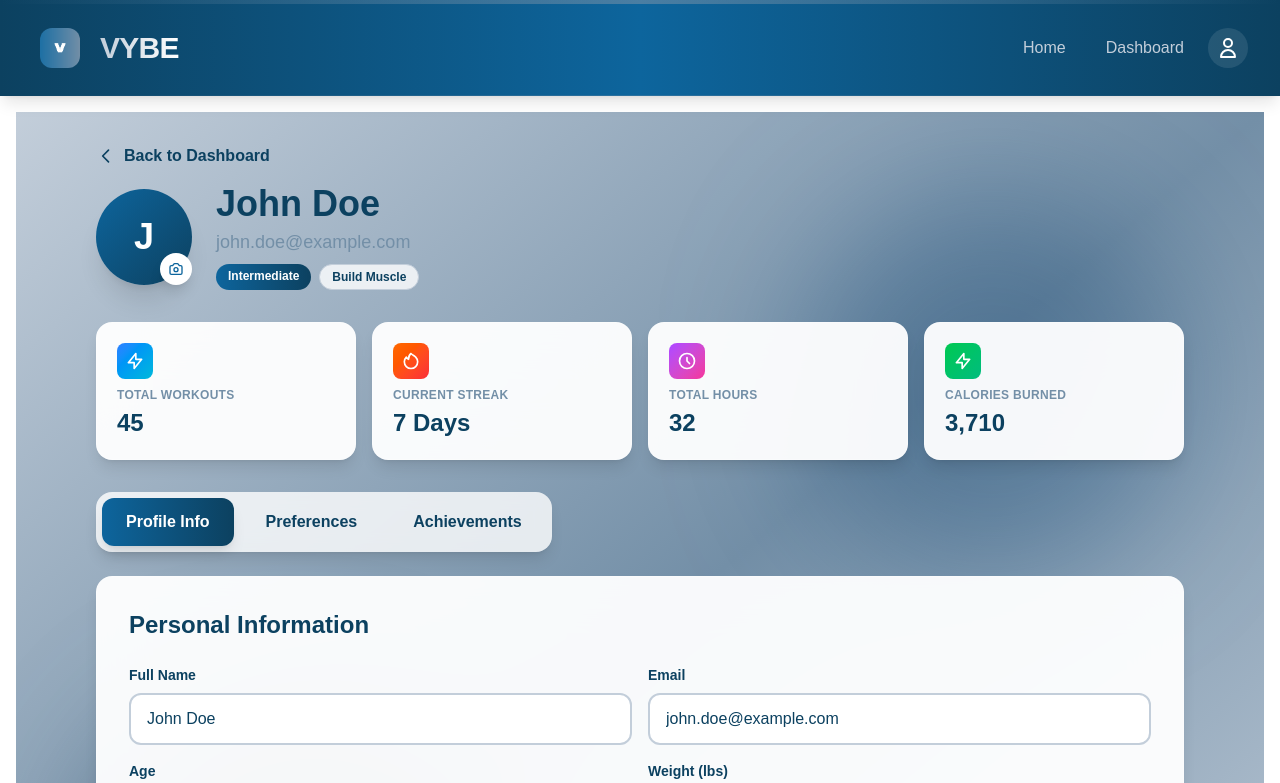
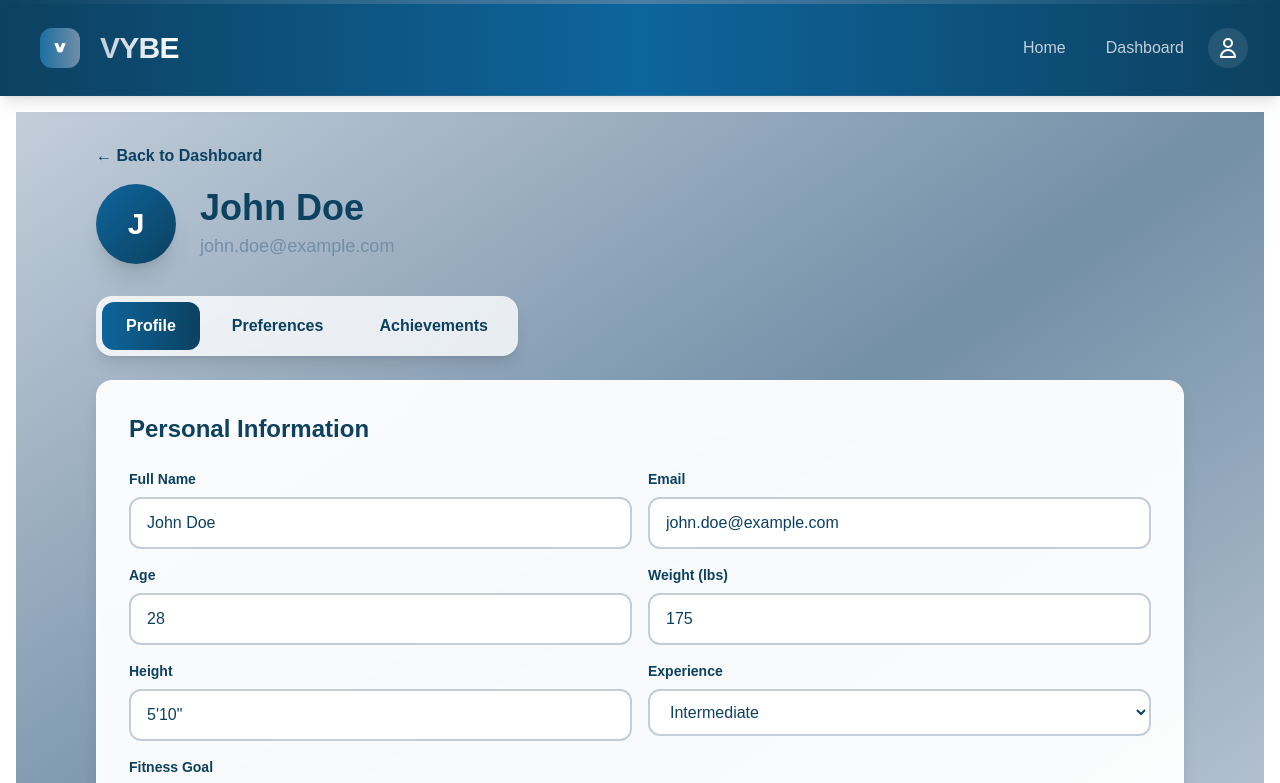
Before and after one commit to madubashinii/VYBE, a Next.js app in the folder frontend/: page /profile in a window 1280 px wide. Shown: the top 783 px of the page. Built offline with nearby package versions, Linux system fonts and the light colour scheme.

Commit message:
modified the profile page styles

```diff
--- a/frontend/src/app/profile/page.jsx
+++ b/frontend/src/app/profile/page.jsx
@@ -17,28 +17,17 @@ export default function Profile() {
 
     const [preferences, setPreferences] = useState({
         units: "imperial",
-        theme: "light",
         notifications: true,
-        publicProfile: false,
-        showStats: true
+        publicProfile: false
     });
 
     const achievements = [
-        { id: 1, title: "First Workout", description: "Complete your first workout", icon: "🏆", unlocked: true, date: "Oct 1, 2025" },
-        { id: 2, title: "7 Day Streak", description: "Maintain a 7-day workout streak", icon: "🔥", unlocked: true, date: "Oct 7, 2025" },
-        { id: 3, title: "100 Workouts", description: "Complete 100 total workouts", icon: "💯", unlocked: false, progress: 45 },
-        { id: 4, title: "PR Crusher", description: "Set 10 personal records", icon: "💪", unlocked: true, date: "Oct 15, 2025" },
-        { id: 5, title: "Early Bird", description: "Complete 5 workouts before 7 AM", icon: "🌅", unlocked: false, progress: 2 },
-        { id: 6, title: "Marathon", description: "Log 50+ hours of workouts", icon: "⏱️", unlocked: false, progress: 32 },
-        { id: 7, title: "Diverse Trainer", description: "Complete all workout types", icon: "🎯", unlocked: true, date: "Oct 20, 2025" },
-        { id: 8, title: "Social Butterfly", description: "Share 10 workouts", icon: "🦋", unlocked: false, progress: 6 }
-    ];
-
-    const stats = [
-        { label: "Total Workouts", value: "45", icon: "M13 10V3L4 14h7v7l9-11h-7z", color: "from-blue-500 to-cyan-500" },
-        { label: "Current Streak", value: "7 Days", icon: "M17.657 18.657A8 8 0 016.343 7.343S7 9 9 10c0-2 .5-5 2.986-7C14 5 16.09 5.777 17.656 7.343A7.975 7.975 0 0120 13a7.975 7.975 0 01-2.343 5.657z", color: "from-orange-500 to-red-500" },
-        { label: "Total Hours", value: "32", icon: "M12 8v4l3 3m6-3a9 9 0 11-18 0 9 9 0 0118 0z", color: "from-purple-500 to-pink-500" },
-        { label: "Calories Burned", value: "3,710", icon: "M13 10V3L4 14h7v7l9-11h-7z", color: "from-green-500 to-emerald-500" }
+        { id: 1, title: "First Workout", description: "Complete your first workout", icon: "🏆", unlocked: true, date: "Oct 1" },
+        { id: 2, title: "7 Day Streak", description: "Maintain a 7-day workout streak", icon: "🔥", unlocked: true, date: "Oct 7" },
+        { id: 3, title: "100 Workouts", description: "Complete 100 total workouts", icon: "💯", unlocked: false, progress: 45, total: 100 },
+        { id: 4, title: "PR Crusher", description: "Set 10 personal records", icon: "💪", unlocked: true, date: "Oct 15" },
+        { id: 5, title: "Early Bird", description: "Complete 5 workouts before 7 AM", icon: "🌅", unlocked: false, progress: 2, total: 5 },
+        { id: 6, title: "Marathon", description: "Log 50+ hours of workouts", icon: "⏱️", unlocked: false, progress: 32, total: 50 }
     ];
 
     const handleSaveProfile = () => {
@@ -50,66 +39,22 @@ export default function Profile() {
     };
 
     return (
-        <div className="min-h-screen bg-gradient-to-br from-[#c3ceda] via-[#738fa7] to-[#c3ceda] relative overflow-hidden">
-            {/* Animated background blobs */}
-            <div className="absolute top-20 right-20 w-96 h-96 bg-[#0d659d] rounded-full mix-blend-multiply filter blur-3xl opacity-20 animate-pulse"></div>
-            <div className="absolute bottom-20 left-20 w-96 h-96 bg-[#0c4160] rounded-full mix-blend-multiply filter blur-3xl opacity-20 animate-pulse" style={{ animationDelay: '1s' }}></div>
+        <div className="min-h-screen bg-gradient-to-br from-[#c3ceda] via-[#738fa7] to-[#c3ceda]">
+            <div className="max-w-6xl mx-auto px-4 sm:px-6 lg:px-8 py-8">
 
-            <div className="relative max-w-6xl mx-auto px-4 sm:px-6 lg:px-8 py-8">
-
-                {/* Header */}
                 <div className="mb-8">
-                    <Link href="/dashboard" className="inline-flex items-center gap-2 text-[#0c4160] hover:text-[#0d659d] font-semibold mb-4 transition-colors">
-                        <svg className="w-5 h-5" fill="none" stroke="currentColor" viewBox="0 0 24 24">
-                            <path strokeLinecap="round" strokeLinejoin="round" strokeWidth={2} d="M15 19l-7-7 7-7" />
-                        </svg>
-                        Back to Dashboard
+                    <Link href="/dashboard" className="inline-flex items-center gap-2 text-[#0c4160] hover:text-[#0d659d] font-semibold mb-4">
+                        ← Back to Dashboard
                     </Link>
-                    <div className="flex flex-col lg:flex-row lg:items-start lg:justify-between gap-6">
                     <div className="flex items-center gap-6">
-                            {/* Profile Avatar */}
-                            <div className="relative">
-                                <div className="w-24 h-24 bg-gradient-to-br from-[#0d659d] to-[#0c4160] rounded-full flex items-center justify-center text-white text-4xl font-bold shadow-xl">
+                        <div className="w-20 h-20 bg-gradient-to-br from-[#0d659d] to-[#0c4160] rounded-full flex items-center justify-center text-white text-3xl font-bold shadow-xl">
                             {profileData.name.charAt(0)}
-                                </div>
-                                <button className="absolute bottom-0 right-0 bg-white rounded-full p-2 shadow-lg hover:scale-110 transition-transform">
-                                    <svg className="w-4 h-4 text-[#0d659d]" fill="none" stroke="currentColor" viewBox="0 0 24 24">
-                                        <path strokeLinecap="round" strokeLinejoin="round" strokeWidth={2} d="M3 9a2 2 0 012-2h.93a2 2 0 001.664-.89l.812-1.22A2 2 0 0110.07 4h3.86a2 2 0 011.664.89l.812 1.22A2 2 0 0018.07 7H19a2 2 0 012 2v9a2 2 0 01-2 2H5a2 2 0 01-2-2V9z" />
-                                        <path strokeLinecap="round" strokeLinejoin="round" strokeWidth={2} d="M15 13a3 3 0 11-6 0 3 3 0 016 0z" />
-                                    </svg>
-                                </button>
                         </div>
                         <div>
                             <h1 className="text-[#0c4160] text-4xl font-bold mb-1">{profileData.name}</h1>
-                                <p className="text-[#738fa7] text-lg mb-2">{profileData.email}</p>
-                                <div className="flex gap-2">
-                                    <span className="bg-gradient-to-r from-[#0d659d] to-[#0c4160] text-white px-3 py-1 rounded-full text-xs font-bold">
-                                        {profileData.experience}
-                                    </span>
-                                    <span className="bg-white/80 backdrop-blur-sm text-[#0c4160] px-3 py-1 rounded-full text-xs font-bold border border-[#c3ceda]">
-                                        {profileData.goal}
-                                    </span>
+                            <p className="text-[#738fa7] text-lg">{profileData.email}</p>
                         </div>
                     </div>
-                        </div>
-                    </div>
-                </div>
-
-                {/* Stats Grid */}
-                <div className="grid grid-cols-2 lg:grid-cols-4 gap-4 mb-8">
-                    {stats.map((stat, index) => (
-                        <div key={index} className="bg-white/95 backdrop-blur-xl rounded-2xl p-5 shadow-lg border border-white/20 hover:shadow-xl hover:-translate-y-1 transition-all">
-                            <div className="flex items-center gap-3 mb-2">
-                                <div className={`bg-gradient-to-br ${stat.color} p-2 rounded-lg`}>
-                                    <svg className="w-5 h-5 text-white" fill="none" stroke="currentColor" viewBox="0 0 24 24">
-                                        <path strokeLinecap="round" strokeLinejoin="round" strokeWidth={2} d={stat.icon} />
-                                    </svg>
-                                </div>
-                            </div>
-                            <p className="text-[#738fa7] text-xs font-semibold uppercase tracking-wide mb-1">{stat.label}</p>
-                            <p className="text-[#0c4160] text-2xl font-bold">{stat.value}</p>
-                        </div>
-                    ))}
                 </div>
 
                 {/* Tabs */}
@@ -117,16 +62,16 @@ export default function Profile() {
                     <button
                         onClick={() => setActiveTab("profile")}
                         className={`px-6 py-3 rounded-xl font-bold transition-all ${activeTab === "profile"
-                            ? "bg-gradient-to-r from-[#0d659d] to-[#0c4160] text-white shadow-lg"
+                            ? "bg-gradient-to-r from-[#0d659d] to-[#0c4160] text-white"
                             : "text-[#0c4160] hover:bg-white"
                             }`}
                     >
-                        Profile Info
+                        Profile
                     </button>
                     <button
                         onClick={() => setActiveTab("preferences")}
                         className={`px-6 py-3 rounded-xl font-bold transition-all ${activeTab === "preferences"
-                            ? "bg-gradient-to-r from-[#0d659d] to-[#0c4160] text-white shadow-lg"
+                            ? "bg-gradient-to-r from-[#0d659d] to-[#0c4160] text-white"
                             : "text-[#0c4160] hover:bg-white"
                             }`}
                     >
@@ -135,7 +80,7 @@ export default function Profile() {
                     <button
                         onClick={() => setActiveTab("achievements")}
                         className={`px-6 py-3 rounded-xl font-bold transition-all ${activeTab === "achievements"
-                            ? "bg-gradient-to-r from-[#0d659d] to-[#0c4160] text-white shadow-lg"
+                            ? "bg-gradient-to-r from-[#0d659d] to-[#0c4160] text-white"
                             : "text-[#0c4160] hover:bg-white"
                             }`}
                     >
@@ -143,7 +88,6 @@ export default function Profile() {
                     </button>
                 </div>
 
-                {/* Profile Info Tab */}
                 {activeTab === "profile" && (
                     <div className="bg-white/95 backdrop-blur-xl rounded-2xl shadow-lg p-6 sm:p-8 border border-white/20">
                         <h2 className="text-[#0c4160] text-2xl font-bold mb-6">Personal Information</h2>
@@ -154,7 +98,7 @@ export default function Profile() {
                                     type="text"
                                     value={profileData.name}
                                     onChange={(e) => setProfileData({ ...profileData, name: e.target.value })}
-                                    className="w-full px-4 py-3 bg-white border-2 border-[#c3ceda] rounded-xl text-[#0c4160] focus:border-[#0d659d] focus:ring-4 focus:ring-[#0d659d]/10 outline-none transition-all"
+                                    className="w-full px-4 py-3 bg-white border-2 border-[#c3ceda] rounded-xl text-[#0c4160] focus:border-[#0d659d] outline-none"
                                 />
                             </div>
                             <div>
@@ -163,7 +107,7 @@ export default function Profile() {
                                     type="email"
                                     value={profileData.email}
                                     onChange={(e) => setProfileData({ ...profileData, email: e.target.value })}
-                                    className="w-full px-4 py-3 bg-white border-2 border-[#c3ceda] rounded-xl text-[#0c4160] focus:border-[#0d659d] focus:ring-4 focus:ring-[#0d659d]/10 outline-none transition-all"
+                                    className="w-full px-4 py-3 bg-white border-2 border-[#c3ceda] rounded-xl text-[#0c4160] focus:border-[#0d659d] outline-none"
                                 />
                             </div>
                             <div>
@@ -172,7 +116,7 @@ export default function Profile() {
                                     type="number"
                                     value={profileData.age}
                                     onChange={(e) => setProfileData({ ...profileData, age: e.target.value })}
-                                    className="w-full px-4 py-3 bg-white border-2 border-[#c3ceda] rounded-xl text-[#0c4160] focus:border-[#0d659d] focus:ring-4 focus:ring-[#0d659d]/10 outline-none transition-all"
+                                    className="w-full px-4 py-3 bg-white border-2 border-[#c3ceda] rounded-xl text-[#0c4160] focus:border-[#0d659d] outline-none"
                                 />
                             </div>
                             <div>
@@ -181,7 +125,7 @@ export default function Profile() {
                                     type="number"
                                     value={profileData.weight}
                                     onChange={(e) => setProfileData({ ...profileData, weight: e.target.value })}
-                                    className="w-full px-4 py-3 bg-white border-2 border-[#c3ceda] rounded-xl text-[#0c4160] focus:border-[#0d659d] focus:ring-4 focus:ring-[#0d659d]/10 outline-none transition-all"
+                                    className="w-full px-4 py-3 bg-white border-2 border-[#c3ceda] rounded-xl text-[#0c4160] focus:border-[#0d659d] outline-none"
                                 />
                             </div>
                             <div>
@@ -190,15 +134,15 @@ export default function Profile() {
                                     type="text"
                                     value={profileData.height}
                                     onChange={(e) => setProfileData({ ...profileData, height: e.target.value })}
-                                    className="w-full px-4 py-3 bg-white border-2 border-[#c3ceda] rounded-xl text-[#0c4160] focus:border-[#0d659d] focus:ring-4 focus:ring-[#0d659d]/10 outline-none transition-all"
+                                    className="w-full px-4 py-3 bg-white border-2 border-[#c3ceda] rounded-xl text-[#0c4160] focus:border-[#0d659d] outline-none"
                                 />
                             </div>
                             <div>
-                                <label className="block text-[#0c4160] text-sm font-semibold mb-2">Experience Level</label>
+                                <label className="block text-[#0c4160] text-sm font-semibold mb-2">Experience</label>
                                 <select
                                     value={profileData.experience}
                                     onChange={(e) => setProfileData({ ...profileData, experience: e.target.value })}
-                                    className="w-full px-4 py-3 bg-white border-2 border-[#c3ceda] rounded-xl text-[#0c4160] focus:border-[#0d659d] focus:ring-4 focus:ring-[#0d659d]/10 outline-none transition-all"
+                                    className="w-full px-4 py-3 bg-white border-2 border-[#c3ceda] rounded-xl text-[#0c4160] focus:border-[#0d659d] outline-none"
                                 >
                                     <option value="Beginner">Beginner</option>
                                     <option value="Intermediate">Intermediate</option>
@@ -210,7 +154,7 @@ export default function Profile() {
                                 <select
                                     value={profileData.goal}
                                     onChange={(e) => setProfileData({ ...profileData, goal: e.target.value })}
-                                    className="w-full px-4 py-3 bg-white border-2 border-[#c3ceda] rounded-xl text-[#0c4160] focus:border-[#0d659d] focus:ring-4 focus:ring-[#0d659d]/10 outline-none transition-all"
+                                    className="w-full px-4 py-3 bg-white border-2 border-[#c3ceda] rounded-xl text-[#0c4160] focus:border-[#0d659d] outline-none"
                                 >
                                     <option value="Build Muscle">Build Muscle</option>
                                     <option value="Lose Weight">Lose Weight</option>
@@ -222,7 +166,7 @@ export default function Profile() {
                         </div>
                         <button
                             onClick={handleSaveProfile}
-                            className="bg-gradient-to-r from-[#0d659d] to-[#0c4160] text-white px-8 py-3 rounded-xl font-bold shadow-lg hover:shadow-xl hover:scale-105 transition-all"
+                            className="bg-gradient-to-r from-[#0d659d] to-[#0c4160] text-white px-8 py-3 rounded-xl font-bold shadow-lg hover:shadow-xl transition-all"
                         >
                             Save Changes
                         </button>
@@ -234,10 +178,10 @@ export default function Profile() {
                     <div className="bg-white/95 backdrop-blur-xl rounded-2xl shadow-lg p-6 sm:p-8 border border-white/20">
                         <h2 className="text-[#0c4160] text-2xl font-bold mb-6">App Preferences</h2>
                         <div className="space-y-6 mb-6">
-                            <div className="flex items-center justify-between p-4 rounded-xl hover:bg-[#c3ceda]/10 transition-colors">
+                            <div className="flex items-center justify-between p-4 rounded-xl bg-[#c3ceda]/10">
                                 <div>
                                     <h3 className="text-[#0c4160] font-bold mb-1">Measurement Units</h3>
-                                    <p className="text-[#738fa7] text-sm">Choose between imperial and metric</p>
+                                    <p className="text-[#738fa7] text-sm">Imperial or Metric</p>
                                 </div>
                                 <select
                                     value={preferences.units}
@@ -249,10 +193,10 @@ export default function Profile() {
                                 </select>
                             </div>
 
-                            <div className="flex items-center justify-between p-4 rounded-xl hover:bg-[#c3ceda]/10 transition-colors">
+                            <div className="flex items-center justify-between p-4 rounded-xl bg-[#c3ceda]/10">
                                 <div>
                                     <h3 className="text-[#0c4160] font-bold mb-1">Push Notifications</h3>
-                                    <p className="text-[#738fa7] text-sm">Receive workout reminders</p>
+                                    <p className="text-[#738fa7] text-sm">Workout reminders</p>
                                 </div>
                                 <button
                                     onClick={() => setPreferences({ ...preferences, notifications: !preferences.notifications })}
@@ -264,7 +208,7 @@ export default function Profile() {
                                 </button>
                             </div>
 
-                            <div className="flex items-center justify-between p-4 rounded-xl hover:bg-[#c3ceda]/10 transition-colors">
+                            <div className="flex items-center justify-between p-4 rounded-xl bg-[#c3ceda]/10">
                                 <div>
                                     <h3 className="text-[#0c4160] font-bold mb-1">Public Profile</h3>
                                     <p className="text-[#738fa7] text-sm">Let others view your profile</p>
@@ -278,25 +222,10 @@ export default function Profile() {
                                         }`} />
                                 </button>
                             </div>
-
-                            <div className="flex items-center justify-between p-4 rounded-xl hover:bg-[#c3ceda]/10 transition-colors">
-                                <div>
-                                    <h3 className="text-[#0c4160] font-bold mb-1">Show Stats on Dashboard</h3>
-                                    <p className="text-[#738fa7] text-sm">Display detailed statistics</p>
-                                </div>
-                                <button
-                                    onClick={() => setPreferences({ ...preferences, showStats: !preferences.showStats })}
-                                    className={`relative inline-flex h-7 w-12 items-center rounded-full transition-colors ${preferences.showStats ? 'bg-gradient-to-r from-[#0d659d] to-[#0c4160]' : 'bg-gray-300'
-                                        }`}
-                                >
-                                    <span className={`inline-block h-5 w-5 transform rounded-full bg-white transition-transform ${preferences.showStats ? 'translate-x-6' : 'translate-x-1'
-                                        }`} />
-                                </button>
-                            </div>
                         </div>
                         <button
                             onClick={handleSavePreferences}
-                            className="bg-gradient-to-r from-[#0d659d] to-[#0c4160] text-white px-8 py-3 rounded-xl font-bold shadow-lg hover:shadow-xl hover:scale-105 transition-all"
+                            className="bg-gradient-to-r from-[#0d659d] to-[#0c4160] text-white px-8 py-3 rounded-xl font-bold shadow-lg hover:shadow-xl transition-all"
                         >
                             Save Preferences
                         </button>
@@ -309,16 +238,13 @@ export default function Profile() {
                         <div className="bg-white/95 backdrop-blur-xl rounded-2xl shadow-lg p-6 border border-white/20 mb-6">
                             <div className="flex items-center justify-between">
                                 <div>
-                                    <h2 className="text-[#0c4160] text-2xl font-bold mb-1">Achievements</h2>
+                                    <h2 className="text-[#0c4160] text-2xl font-bold mb-1">Achievements 🏆</h2>
                                     <p className="text-[#738fa7]">
                                         Unlocked {achievements.filter(a => a.unlocked).length} of {achievements.length}
                                     </p>
                                 </div>
-                                <div className="text-center">
                                 <div className="text-4xl font-bold text-[#0d659d]">
                                     {Math.round((achievements.filter(a => a.unlocked).length / achievements.length) * 100)}%
-                                    </div>
-                                    <div className="text-[#738fa7] text-sm">Complete</div>
                                 </div>
                             </div>
                         </div>
@@ -327,8 +253,8 @@ export default function Profile() {
                             {achievements.map(achievement => (
                                 <div
                                     key={achievement.id}
-                                    className={`rounded-2xl shadow-lg p-6 border-2 transition-all hover:scale-105 ${achievement.unlocked
-                                        ? 'bg-gradient-to-br from-white to-[#c3ceda]/20 border-[#0d659d]/50'
+                                    className={`rounded-2xl shadow-lg p-6 border-2 ${achievement.unlocked
+                                        ? 'bg-white border-[#0d659d]/50'
                                         : 'bg-white/50 border-[#c3ceda]/30 opacity-60'
                                         }`}
                                 >
@@ -337,22 +263,19 @@ export default function Profile() {
                                     <p className="text-[#738fa7] text-sm mb-3">{achievement.description}</p>
 
                                     {achievement.unlocked ? (
-                                        <div className="flex items-center gap-2 text-green-600">
-                                            <svg className="w-5 h-5" fill="currentColor" viewBox="0 0 20 20">
-                                                <path fillRule="evenodd" d="M10 18a8 8 0 100-16 8 8 0 000 16zm3.707-9.293a1 1 0 00-1.414-1.414L9 10.586 7.707 9.293a1 1 0 00-1.414 1.414l2 2a1 1 0 001.414 0l4-4z" clipRule="evenodd" />
-                                            </svg>
-                                            <span className="text-sm font-semibold">Unlocked {achievement.date}</span>
+                                        <div className="text-green-600 text-sm font-semibold">
+                                            ✓ Unlocked {achievement.date}
                                         </div>
                                     ) : (
                                         <div>
                                             <div className="w-full bg-[#c3ceda]/30 rounded-full h-2 mb-2">
                                                 <div
-                                                    className="bg-gradient-to-r from-[#0d659d] to-[#0c4160] h-2 rounded-full transition-all"
-                                                    style={{ width: `${(achievement.progress / (achievement.id === 3 ? 100 : achievement.id === 5 ? 5 : achievement.id === 6 ? 50 : 10)) * 100}%` }}
+                                                    className="bg-gradient-to-r from-[#0d659d] to-[#0c4160] h-2 rounded-full"
+                                                    style={{ width: `${(achievement.progress / achievement.total) * 100}%` }}
                                                 />
                                             </div>
                                             <p className="text-[#738fa7] text-xs font-semibold">
-                                                Progress: {achievement.progress}/{achievement.id === 3 ? 100 : achievement.id === 5 ? 5 : achievement.id === 6 ? 50 : 10}
+                                                {achievement.progress}/{achievement.total}
                                             </p>
                                         </div>
                                     )}
```
Lines whose indentation alone changed are shown as unchanged.
